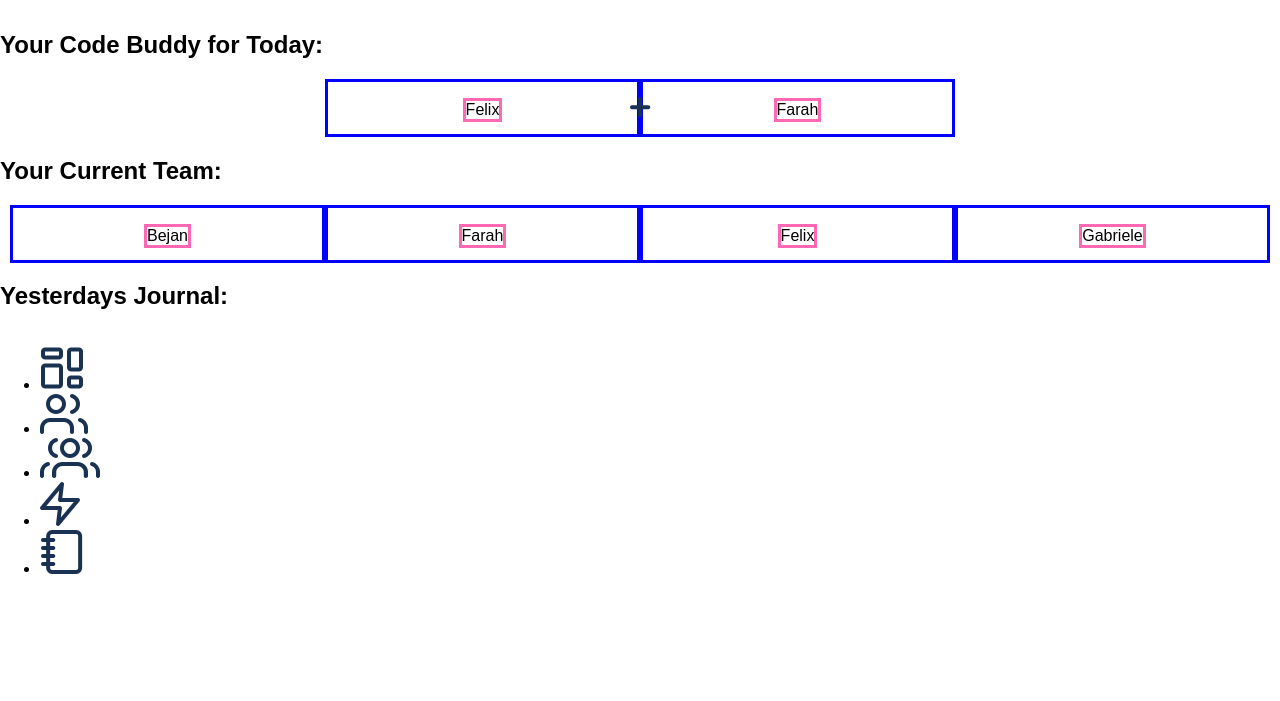
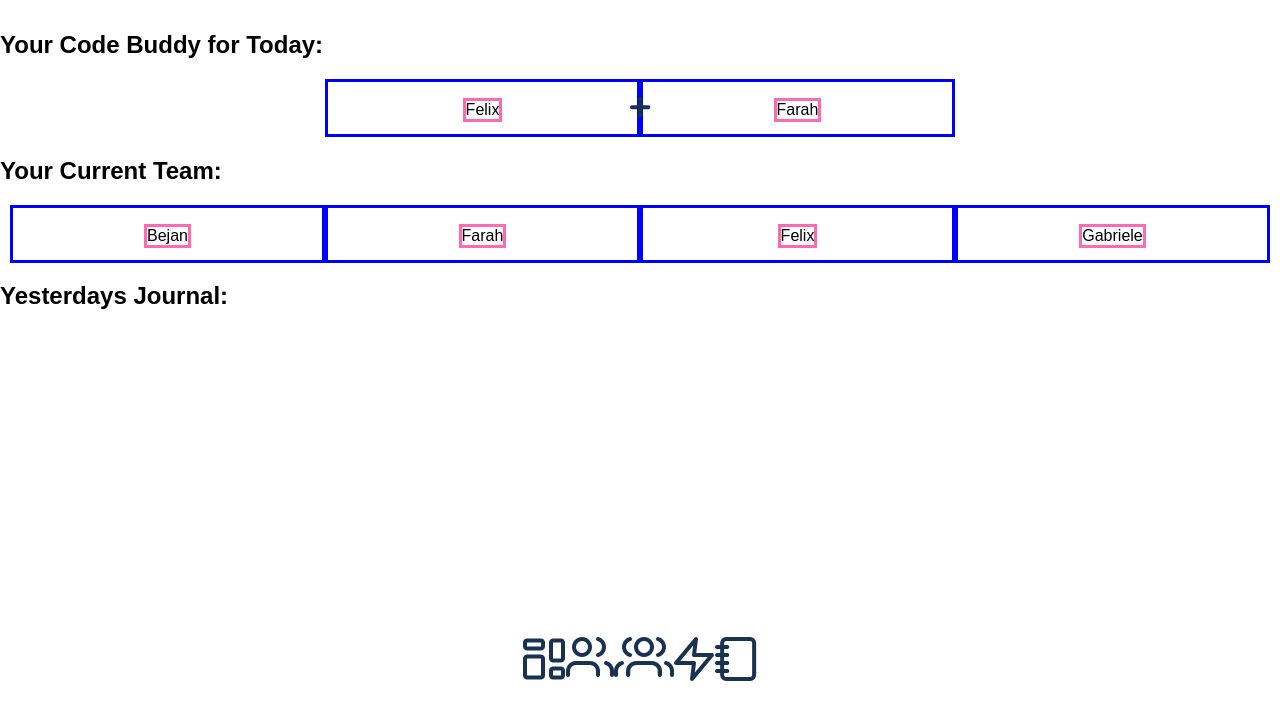
Before and after one commit to bejanaf/student-companion-app, a website built with Vite: page index.html in a window 1280 px wide. Shown: the part 99-800 px from the top of the page. Built offline with nearby package versions, Linux system fonts and the light colour scheme; files whose address does not match are found by name.

Commit message:
updated base index html navigation.css and added journal.css

```diff
--- a/base.css
+++ b/base.css
@@ -1,13 +1,13 @@
 :root {
   --primary: white;
   --secondary-dark: #193251;
-  --secondary-middle: #7589A2;
-  --secondary-light1: #E0E4E8;
-  --secondary-light2: #F8F8F8;
-  --third-dark: #FF5A36;
-  --third-middle: #FF9C86;
-  --third-light1: #FFBDAF;
-  --third-light2: #FFDED7;
+  --secondary-middle: #7589a2;
+  --secondary-light1: #e0e4e8;
+  --secondary-light2: #f8f8f8;
+  --third-dark: #ff5a36;
+  --third-middle: #ff9c86;
+  --third-light1: #ffbdaf;
+  --third-light2: #ffded7;
 
   --fs-100: 0.75rem; /* 12px */
   --fs-200: 0.875rem; /* 14px */
@@ -16,6 +16,26 @@
   --fs-500: 1.375;
   --fs-600: 1.75rem;
   --fs-900: 2.125;
+}
+
+*,
+*::before,
+*::after {
+  box-sizing: border-box;
+}
+
+body {
+  xwidth: 100vw;
+  xheight: 300vh;
+  margin: 0;
+  line-height: 1, 5rem;
+  font-family: sans-serif; /* Open sans-serif not available */
+}
+
+footer {
+  position: fixed;
+  width: 100%;
+  bottom: 0;
 }
 
 .bold-16 {
@@ -50,20 +70,6 @@
   line-height: 1.333rem;
 }
 
-*,
-*::before,
-*::after {
-    box-sizing: border-box;
-  }
-
-body {
-  xwidth:100vw;
-  xheight: 300vh;
-  margin: 0;
-  line-height: 1,5rem;
-  font-family: sans-serif; /* Open sans-serif not available */
-}
-
 .head__container {
   display: flex;
   justify-content: center;
--- a/index.html
+++ b/index.html
@@ -31,8 +31,21 @@
           <p class="teamcard__item">Gabriele</p>
         </div>
       </section>
+
       <h2>Yesterdays Journal:</h2>
-      <p></p>
+      <section class="journal">
+        <label for="journal__rating"></label>
+        <article name="journal__rating" class="journal__rating"></article>
+
+        <label for=""></label>
+        <article></article>
+
+        <label for=""></label>
+        <article></article>
+
+        <label for=""></label>
+        <article></article>
+      </section>
     </main>
 
     <footer>
--- a/navigation.css
+++ b/navigation.css
@@ -1,5 +1,15 @@
-.navigation {
+.navigation__list {
   display: flex;
   flex-direction: row;
+  justify-content: center;
   list-style-type: none;
+  padding-left: 0;
 }
+
+.navigation__item--active {
+}
+
+.navigation__img {
+  transform: ;
+}
+/*transform / transition*/
```
Also changed, not shown: journal.css (added). Lines whose indentation alone changed are shown as unchanged.
